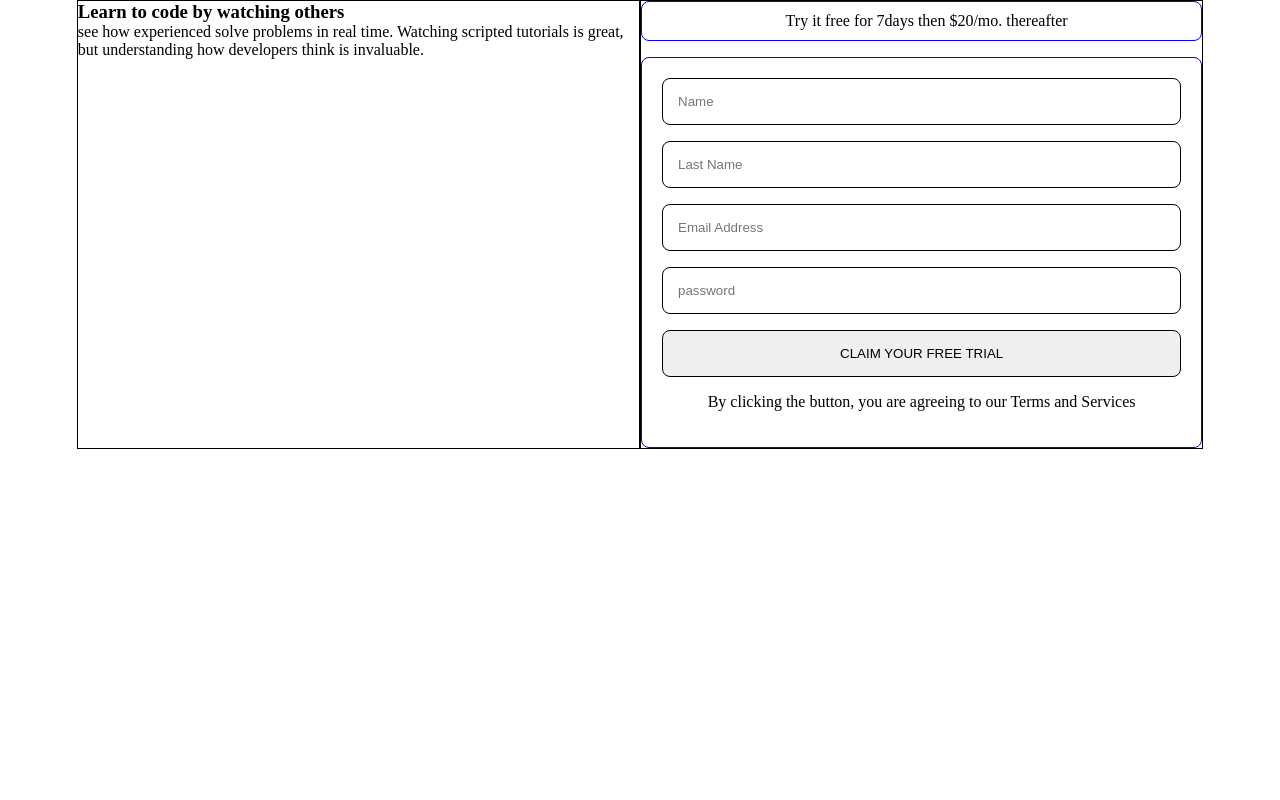
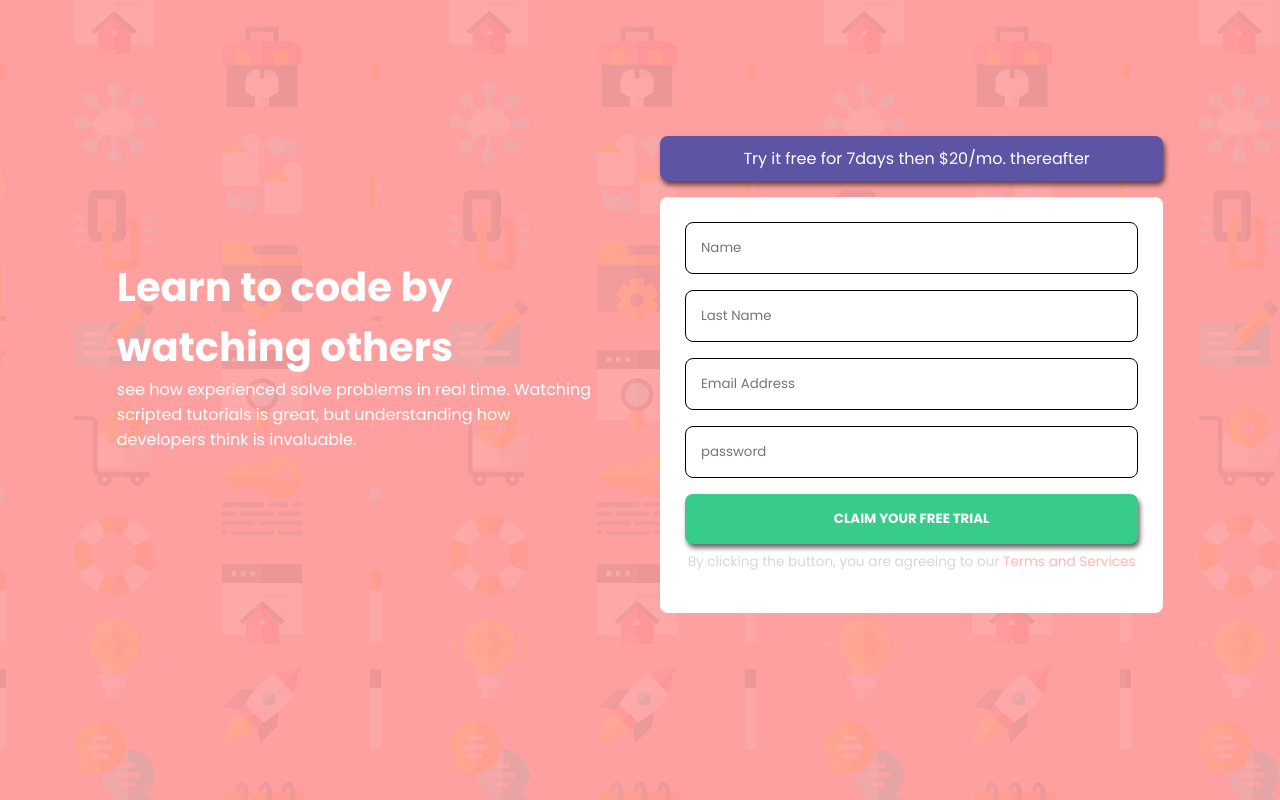
Before and after one commit to biggbhen/zuri-single-page-grid, a plain HTML site: page index.html in a window 1280 px wide. Drawn offline with Linux system fonts and the light colour scheme.

Commit message:
done with the desktop view

```diff
--- a/index.html
+++ b/index.html
@@ -6,26 +6,32 @@
     <meta name="viewport" content="width=device-width, initial-scale=1.0" />
     <title>registration page</title>
     <link rel="stylesheet" href="./style.css" />
+    <link
+      href="https://fonts.googleapis.com/css2?family=Poppins:wght@400;500;600;700&display=swap"
+      rel="stylesheet"
+    />
   </head>
   <body>
     <section class="container">
-      <section>
+      <section class="about">
+        <div>
           <h1>Learn to code by watching others</h1>
           <p>
             see how experienced solve problems in real time. Watching scripted
             tutorials is great, but understanding how developers think is
             invaluable.
           </p>
+        </div>
       </section>
       <section class="register">
         <div>
           <p>Try it free for 7days <span>then $20/mo. thereafter</span></p>
         </div>
-        <form>
-          <input type="text" placeholder="Name" />
-          <input type="text" placeholder="Last Name" />
-          <input type="email" placeholder="Email Address" />
-          <input type="password" placeholder="password" />
+        <form action="submit">
+          <input type="text" placeholder="Name" required />
+          <input type="text" placeholder="Last Name" required />
+          <input type="email" placeholder="Email Address" required />
+          <input type="password" placeholder="password" required />
           <button>CLAIM YOUR FREE TRIAL</button>
           <p class="terms">
             By clicking the button, you are agreeing to our
--- a/style.scss
+++ b/style.scss
@@ -2,26 +2,54 @@
   padding: 0;
   margin: 0;
   box-sizing: border-box;
+  font-family: 'Poppins', sans-serif;
+}
+body {
+  background: url('./images-20220618T152049Z-001/images/bg-intro-mobile.png'),
+    rgba($color: #ff7978, $alpha: 0.7);
 }
 .container {
+  margin-top: 6rem;
   display: flex;
   padding: 0 6%;
+
   > * {
     width: 50%;
-    border: 1px solid black;
+    // border: 1px solid black;
+  }
+}
+.about {
+  display: flex;
+  align-items: center;
+  div {
+    padding: 40px;
+    h1 {
+      font-size: clamp(2.2rem, 5vw, 2.5rem);
+      color: #fff;
+    }
+    p {
+      color: #fff;
+    }
   }
 }
 .register {
+  padding: 40px 40px 0 20px;
   div {
+    background-color: #5d54a3;
+    box-shadow: 2px 4px 5px 0px rgba(0, 0, 0, 0.6);
     padding: 10px 0 10px 10px;
-    border: 1px solid blue;
+    // border: 1px solid blue;
     border-radius: 8px;
     text-align: center;
+    p {
+      color: #fff;
+    }
   }
   form {
+    background-color: #fff;
     margin-top: 1rem;
-    padding: 20px;
-    border: 1px solid blue;
+    padding: 25px;
+    // border: 1px solid blue;
     border-radius: 8px;
     > * {
       display: block;
@@ -33,10 +61,23 @@
       width: 100%;
       padding: 15px;
       border-radius: 8px;
-      border: 1px solid;
+      border: 1px solid black;
+    }
+    button {
+      background-color: #37cc8a;
+      margin-bottom: 0.5rem;
+      color: #fff;
+      font-weight: 700;
+      border: none;
+      box-shadow: 2px 4px 5px 0px rgba(0, 0, 0, 0.6);
     }
     .terms {
       text-align: center;
+      color: #d7d5e0;
+      font-size: clamp(0.75rem, 1.5vw, 0.85rem);
+      span {
+        color: #ffb7b4;
+      }
     }
   }
 }
```
Also changed, not shown: style.css. Lines whose indentation alone changed are shown as unchanged.
